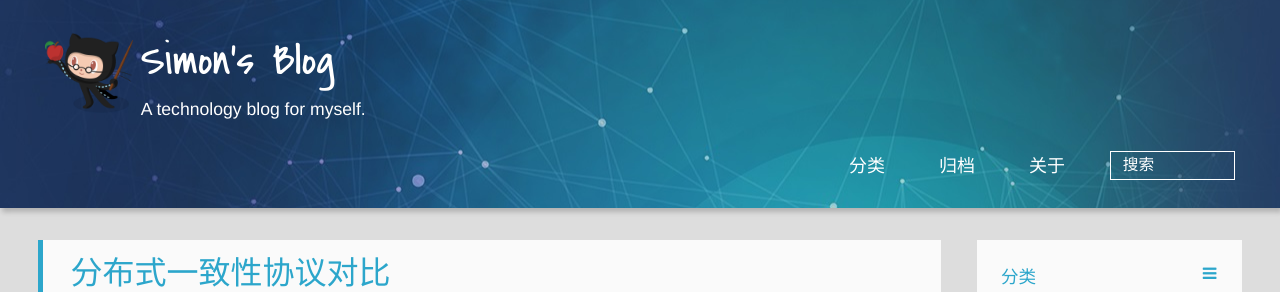
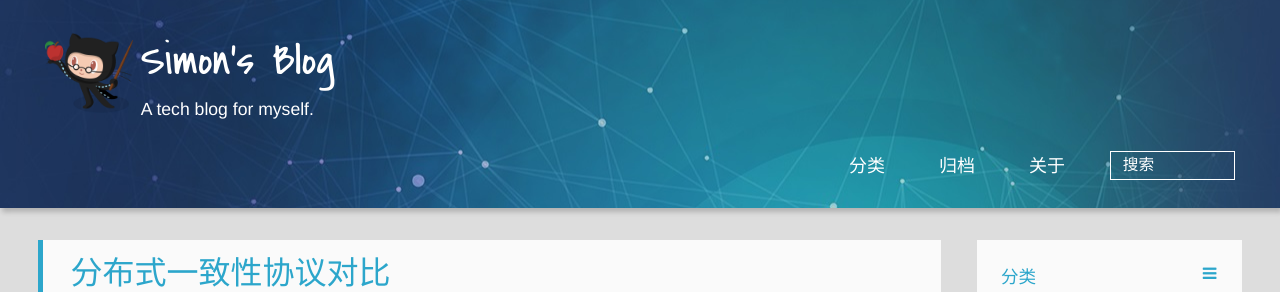
Before and after one commit to simonjoylet/simonjoylet.github.io, a Jekyll site: the page built from index.html, in a window 1280 px wide. Shown: the top 292 px of the page. Built offline with Jekyll 4.4.1, drawn with Linux system fonts in a browser that asks for light colours; nearby versions of some CDN libraries; the list of posts is cut into pages by our own code; comment, search, counter and statistics services are not loaded.

Commit message:
adjust format

```diff
--- a/_config.yml
+++ b/_config.yml
@@ -32,7 +32,7 @@ paginate: 10
 
 #### Site
 title : Simon's Blog
-tagline: A technology blog for myself.
+tagline: A tech blog for myself.
 assets: /assets
 url:
 baseurl:
```
